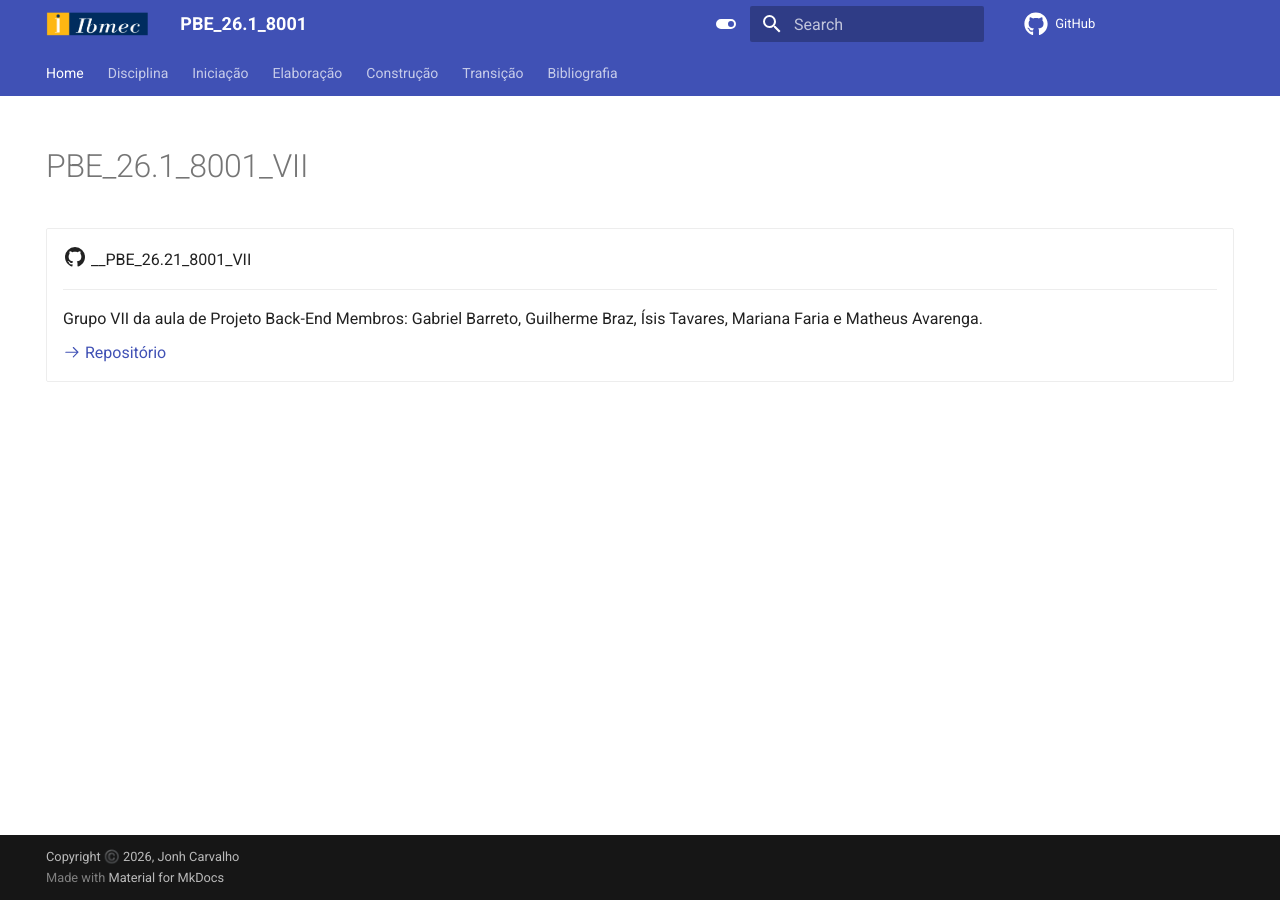
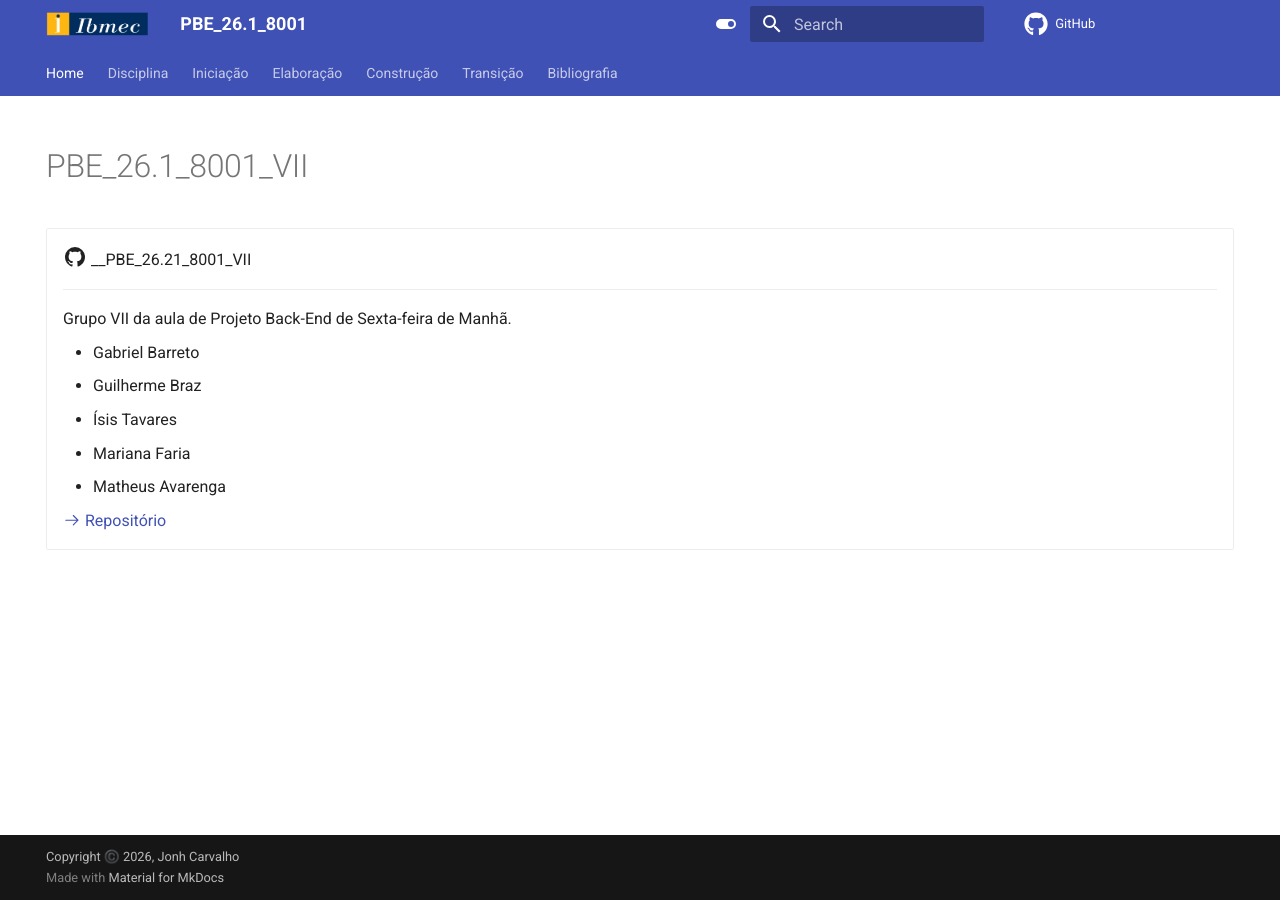
Before and after one commit to Projetos-de-Extensao/PBE_26.1_8001_VII, an MkDocs documentation site: the page built from docs/index.md, in a window 1280 px wide. Built offline with MkDocs 1.6.1 and Material for MkDocs 9.7.7, drawn with Linux system fonts in a browser that asks for light colours; comment, search, counter and statistics services are not loaded.

Commit message:
MkDocs atualizado

```diff
--- a/docs/index.md
+++ b/docs/index.md
@@ -12,8 +12,13 @@ hide:
 
     ---
 
-    Grupo VII da aula de Projeto Back-End
-    Membros: Gabriel Barreto, Guilherme Braz, Ísis Tavares, Mariana Faria e Matheus Avarenga.
+    Grupo VII da aula de Projeto Back-End de Sexta-feira de Manhã.
+
+    - Gabriel Barreto
+    - Guilherme Braz
+    - Ísis Tavares
+    - Mariana Faria
+    - Matheus Avarenga
 
     [:octicons-arrow-right-24: Repositório](https://github.com/Projetos-de-Extensao/PBE_26.1_8001_VII)
 
```
